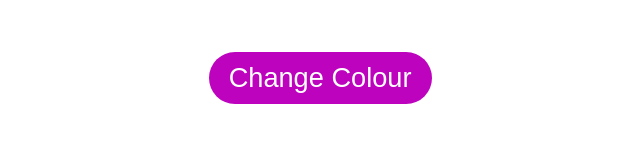
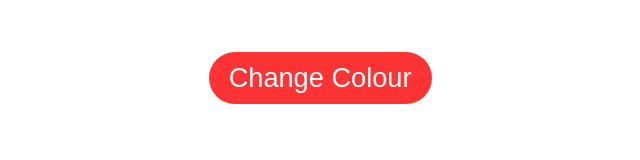
Before and after one commit to nodonnell98/threejs, a plain HTML site: page index.html in a window 1280 px wide. Shown: the whole page, without its empty margins (54-694 px from the left). Drawn offline with nearby package versions, Linux system fonts and the light colour scheme.

```diff
--- a/js/app.js
+++ b/js/app.js
@@ -208,7 +208,7 @@
 // avoid heavy computation here
 function update() {
 
- scene.rotation.y += 0.005;
+scene.rotation.y += 0.005;
 
   // Don't delete this function!
 
--- a/styles/main.css
+++ b/styles/main.css
@@ -77,7 +77,7 @@
     border-radius: 30px;
     padding: 10px 20px 10px 20px;
     text-align: center;
-    background-color: #bd03bd;
+    background-color: #ff3333;
     border: none;
     margin-left: 0;
     transition: 300ms;
```
Also changed, not shown: index.html (line endings or trailing spaces).
